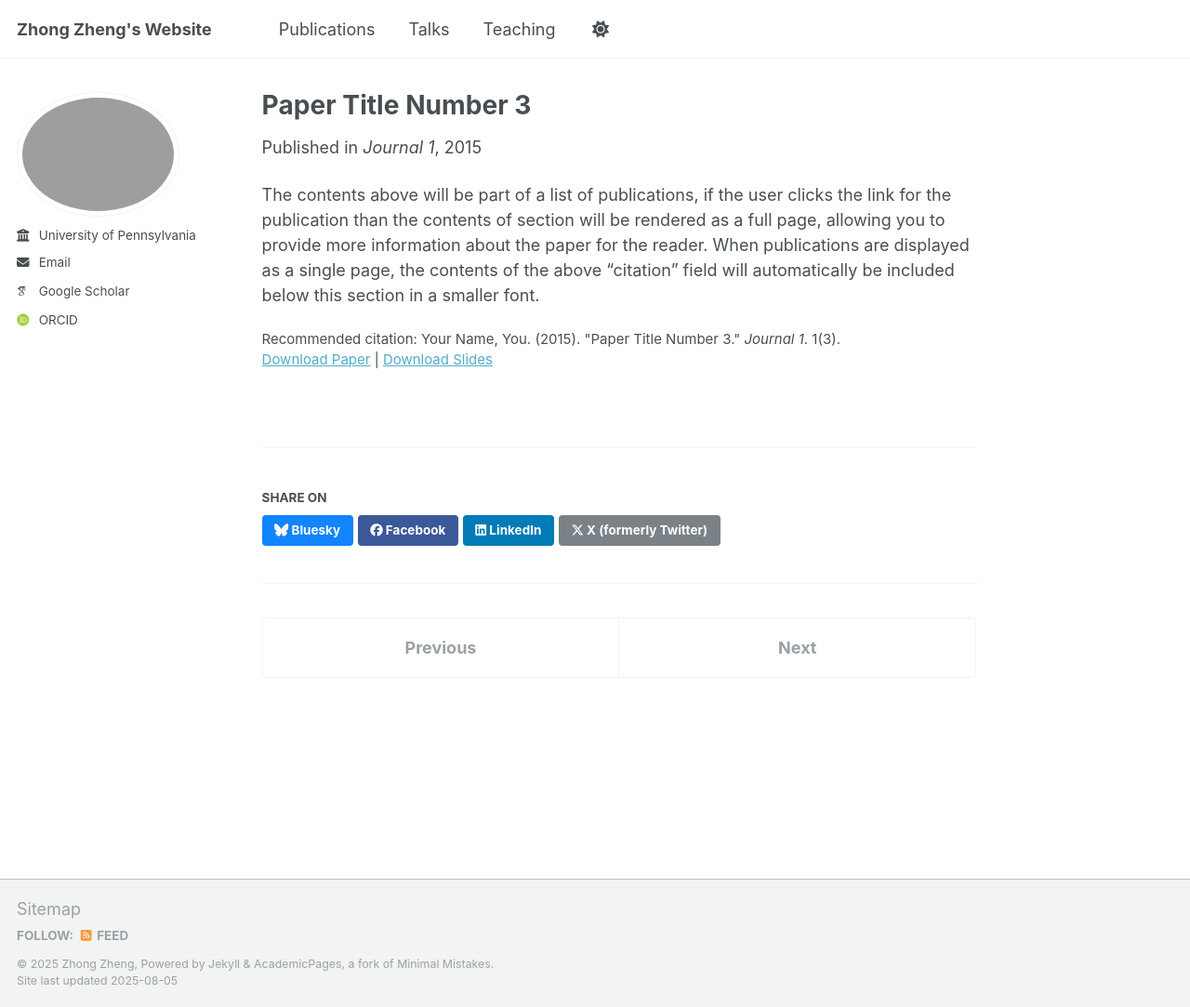
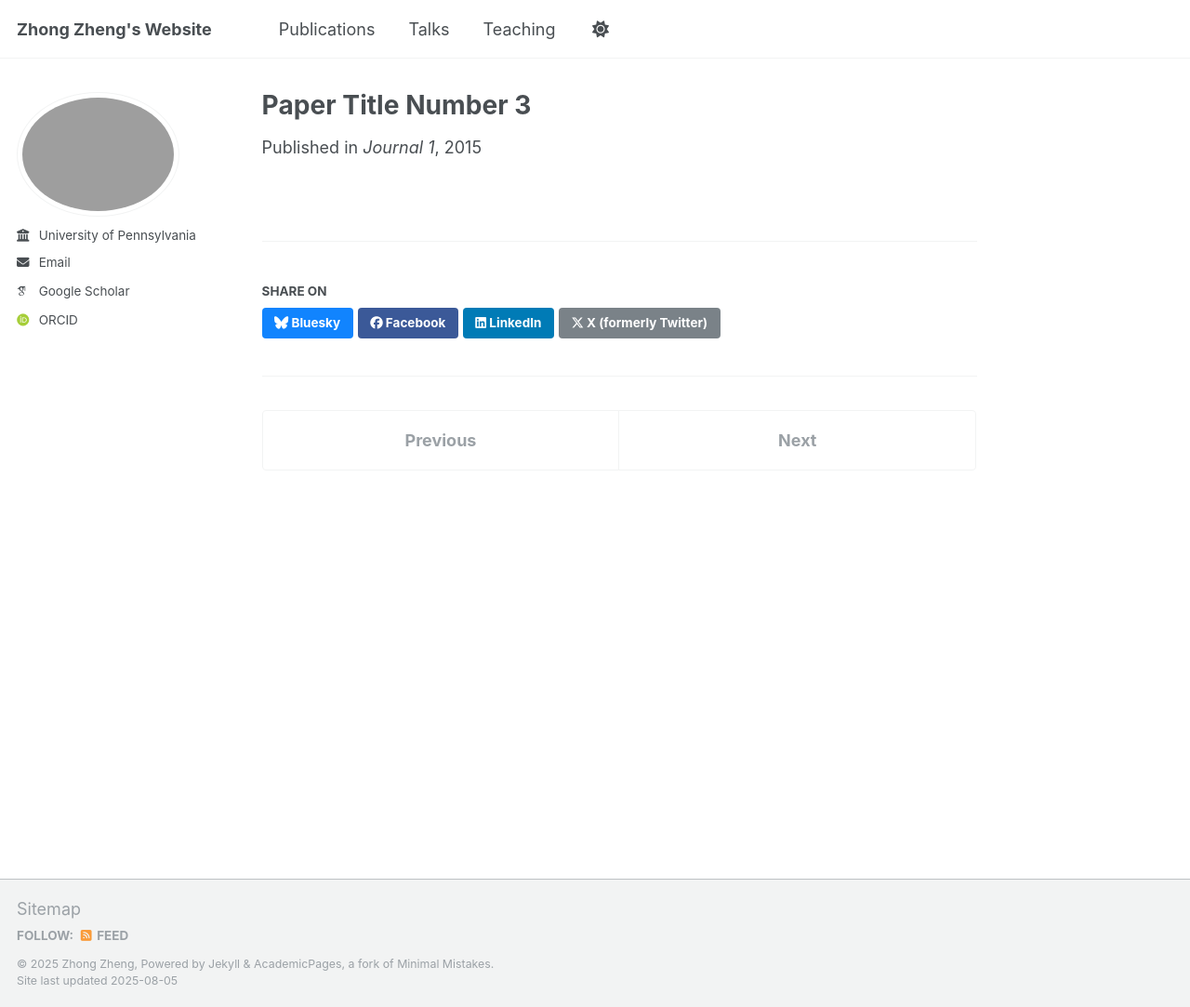
Before and after one commit to zhong-zheng0/zhong-zheng0.github.io, a Jekyll site: the page built from _publications/2015-10-01-paper-title-number-3.md, in a window 1280 px wide and 1083 px high. Shown: the whole window at 93% size. Built offline with Jekyll 4.4.1, drawn with Linux system fonts in a browser that asks for light colours; some web fonts are replaced; a script that is not in the unit is left out.

Commit message:
Update 2015-10-01-paper-title-number-3.md

```diff
--- a/_publications/2015-10-01-paper-title-number-3.md
+++ b/_publications/2015-10-01-paper-title-number-3.md
@@ -1,14 +1,9 @@
 ---
 title: "Paper Title Number 3"
 collection: publications
-category: manuscripts
+category: xxx
 permalink: /publication/2015-10-01-paper-title-number-3
-excerpt: 'This paper is about the number 3. The number 4 is left for future work.'
 date: 2015-10-01
 venue: 'Journal 1'
-slidesurl: 'http://academicpages.github.io/files/slides3.pdf'
 paperurl: 'http://academicpages.github.io/files/paper3.pdf'
-citation: 'Your Name, You. (2015). &quot;Paper Title Number 3.&quot; <i>Journal 1</i>. 1(3).'
 ---
-
-The contents above will be part of a list of publications, if the user clicks the link for the publication than the contents of section will be rendered as a full page, allowing you to provide more information about the paper for the reader. When publications are displayed as a single page, the contents of the above "citation" field will automatically be included below this section in a smaller font.
```
